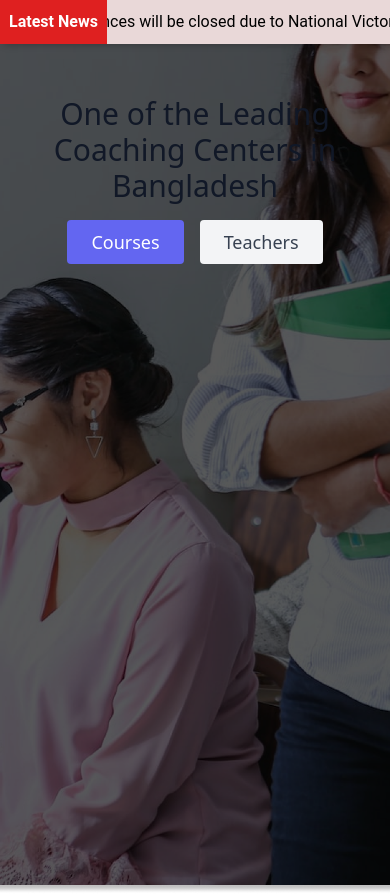
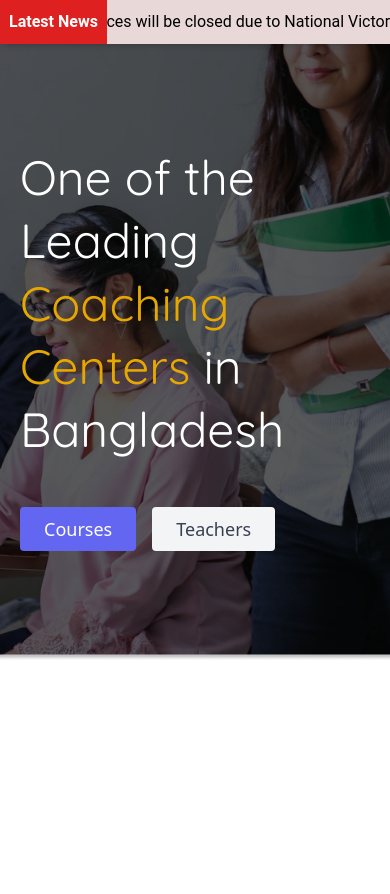
Before and after one commit to nibir4017/EKE, a PHP site: page / in a window 390 px wide. Shown: the part 80-974 px from the top of the page. After the commit the page ends 739 px from the top, so only its background shows below. Run offline with PHP 8.4, Linux system fonts and the light colour scheme; some libraries are stand-ins or nearby versions; some web fonts are replaced.

Commit message:
Update style.css

```diff
--- a/css/style.css
+++ b/css/style.css
@@ -23,6 +23,7 @@ header{
 box-sizing: border-box;
 transition:all 0.5s linear;
 position: relative;
+
 }
 .header_items_container{
  display: flex;
@@ -78,14 +79,7 @@ nav ul li:hover{
 
 }
 
-#landing_section{
-    background-image: url(../images/landingBG.png);
-    background-size: cover;
-    background-position: top;
-    height: 100vh;
-    width: 100%;
 
-}
 /* scrolling news ticker */
 .news-container {
 position: absolute;
@@ -149,12 +143,65 @@ nav ul li:hover{
 }
 
 to {
-      transform: translateX(-1070px);
+    transform: translateX(-1082px);
 
 }
 }
 
+#landing_section{
+  background-image: url(../images/landingBG.png);
+  background-size: cover;
+  background-position: center;
+  display: flex;
+  justify-content: flex-start;
+  align-items: center;
+
+}
+#landing_section > div {
+ position: relative;
+ top: 50px;
+}
+#landing_section h1{
+  color: white;
+  font-family: 'Quicksand';
+  font-style: normal;
+  font-weight: 400;
+  line-height: 63px;
+  max-width: 400px;
+  color: #FFFFFF;
+  font-size: 3rem;
+}
+#landing_section h1 span{
+  color: #E6A800
+}
+#landing_left_container{
+  width: auto;
+  display: flex;
+  gap: 30px;
+  margin-left: 30px;
+
+}
+#polygon{
+  width: 50%;
+}
+#polygon img{
+  width: 100%;
+}
+
+
+
+
+
+
+
+
+
+
+
 /* responsive codes */
+@media(max-width:846px){
+
+}
 
 @media(max-width:784px) {
   .logo{
@@ -170,6 +217,22 @@ nav ul li:hover{
   .all-icons-container div a img{
       width: 20px;
     }
+    #landing_left_container{
+      display: flex;
+      align-items: flex-start;
+    }
+    #landing_section h1{
+      text-align: left;
+    }
+    #landing_section > div{
+      display: flex;
+      flex-direction: row;
+    }
+    #button_container{
+      display: flex;
+      justify-content: flex-start;
+    }
+
 }
 
 @media(max-width: 550px) {
@@ -182,7 +245,7 @@ nav ul li:hover{
   padding: 10px 24px;
   color: black;
   position: relative;
-    border-right: 1px solid #232121;
+  border-right: 1px solid black;
     display: block;
 }
 .news-container ul li::after {
@@ -266,6 +329,25 @@ nav ul li:hover{
     .active .all-icons-container  .menu-icon {
       display: none;
     }
+    #landing_section{
+      display: flex;
+      flex-direction: row;
+    }
+    #landing_section > div{
+      display: flex;
+      flex-direction: column;
+      justify-content: center;
+      align-items: center;
+    }
+ #landing_left_container{
+   margin-left: 0;
+ }
+ #landing_left_container h1{
+  text-align: left;
+ }
+ #polygon{
+  display: none;
+ }
 
 
 }
@@ -275,3 +357,83 @@ nav ul li:hover{
   text-align: center;
  }
 }
+
+
+
+/* #landing_section{
+  display: flex;
+  justify-content: flex-start;
+  align-items: center;
+  flex-direction: row;
+ position: relative;
+ background-image: url(../images/background2.png);
+ background-size: cover;
+ background-position: top;
+ height: 100vh;
+ width: 100%;
+ position: relative;
+ top: 44px;
+}
+.landing_left_container{
+ width: 70%;
+ height: 100%;
+  float: left;
+  display: flex;
+  flex-direction: column;
+  justify-content: center;
+  align-items: flex-start;
+  margin-left: 40px;
+}
+.landing_left_container > div h1{
+  font-family: 'Quicksand';
+font-style: normal;
+font-weight: 400;
+font-size: 70px;
+line-height: 100px;
+max-width: 655px;
+
+color: #FFFFFF;
+
+}
+.landing_left_container > div h1 span{
+  font-family: 'Quicksand';
+  font-style: normal;
+  font-weight: 400;
+
+
+
+  color: #E6A800;
+
+
+}
+.landing_left_container div:nth-child(2) button{
+  padding:10px 35px;
+color: white;
+background: #E6A800;
+border-radius: 25px;
+justify-content: flex-start;
+margin-top: 45px;
+font-size: 1.5rem;
+transition: all 0.1s linear;
+}
+.landing_left_container div:nth-child(2) button:hover{
+   background-color: white;
+   color:#E6A800
+}
+
+.polygon{
+
+ position: absolute;
+ bottom: -40px;
+ right: 85px;
+width: 29%;
+z-index: 10;
+}
+.polygon img{
+
+}
+
+
+
+
+ */
```
Lines whose indentation alone changed are shown as unchanged.
